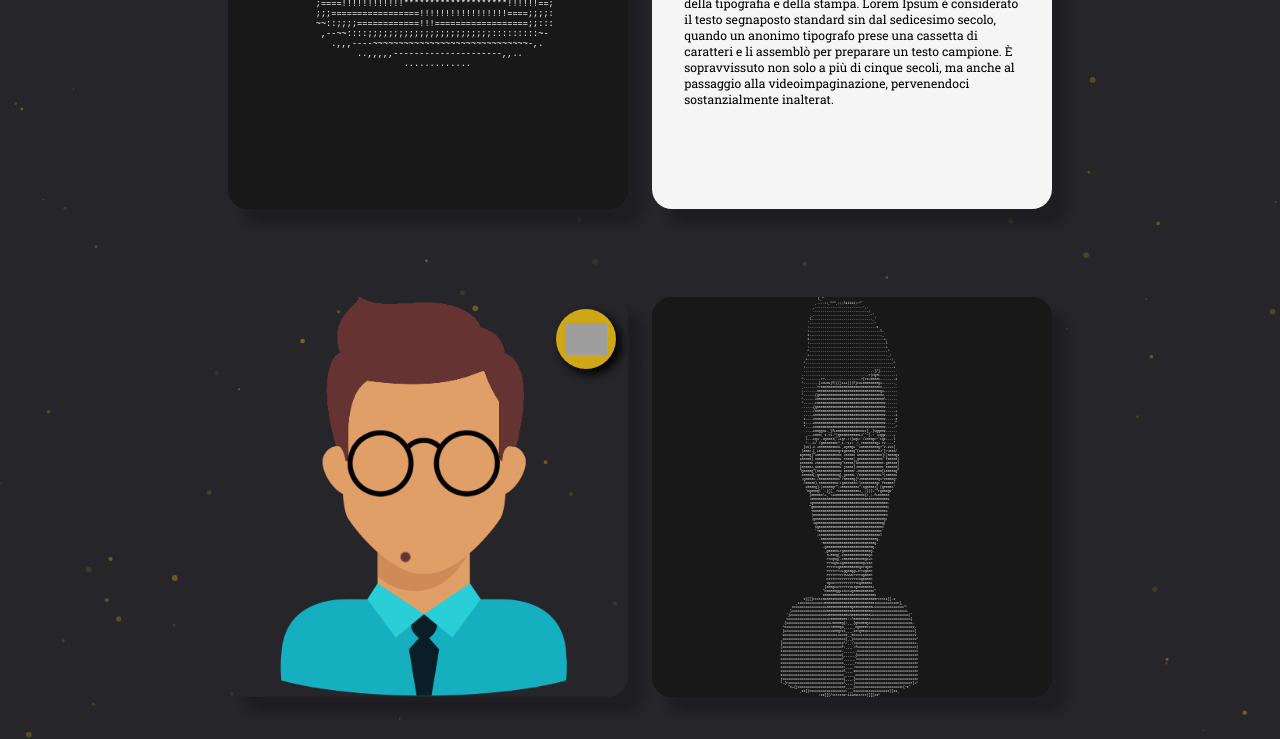
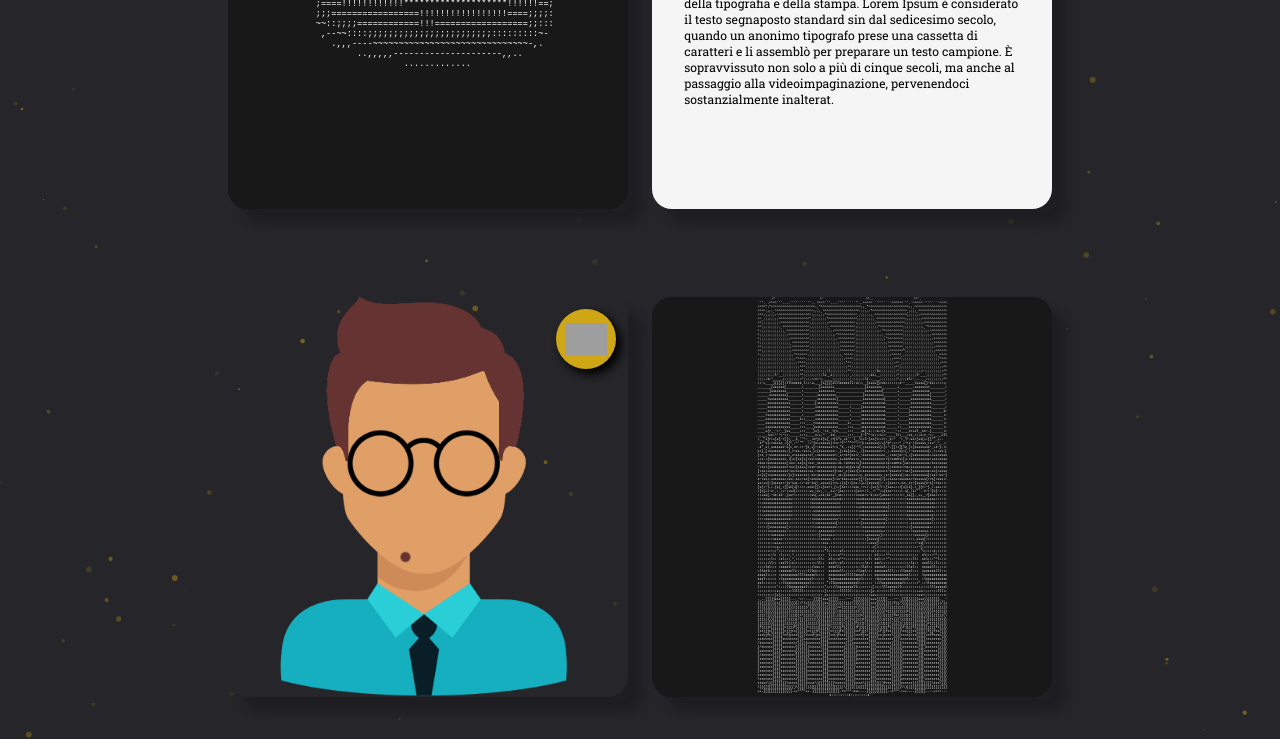
Before and after one commit to Edoardo-Manenti/edoardo-manenti.github.io, a plain HTML site: page index.html in a window 1280 px wide. Both pictures are taken after a click on the button 585 px from the left and 1394 px from the top of the page. Shown: the part 1055-1794 px from the top of the page. Drawn offline with Linux system fonts and the light colour scheme; grey boxes are pictures that could not be loaded.

Commit message:
minor fixes

```diff
--- a/ascii-converter.js
+++ b/ascii-converter.js
@@ -67,7 +67,7 @@ function renderImage() {
             var s_i = block*(y*w + x); // calculate the value of the first pixel of the block
             var b_s = 0; // total brightness sum of the block (needed to calculate the avg brightness)
             for(var i=0; i < block*block; i++) {
-                var index = s_i + Math.floor(i/block)*w + i%block; // index of the pixel of the block
+                var index = s_i + (i/block)*w + i%block; // index of the pixel of the block
                 b_s += brArray[index];
             }
             var avgBrightness = b_s/(block*block); //compute avg bruightness value
--- a/myPage.css
+++ b/myPage.css
@@ -171,6 +171,8 @@ body {
     flex: 0 0 auto;
     position: relative;
     margin: 0;
+    justify-content: center;
+    align-items: center;
     overflow: hidden;
     width: 80%;
     max-width: 400px;
```
